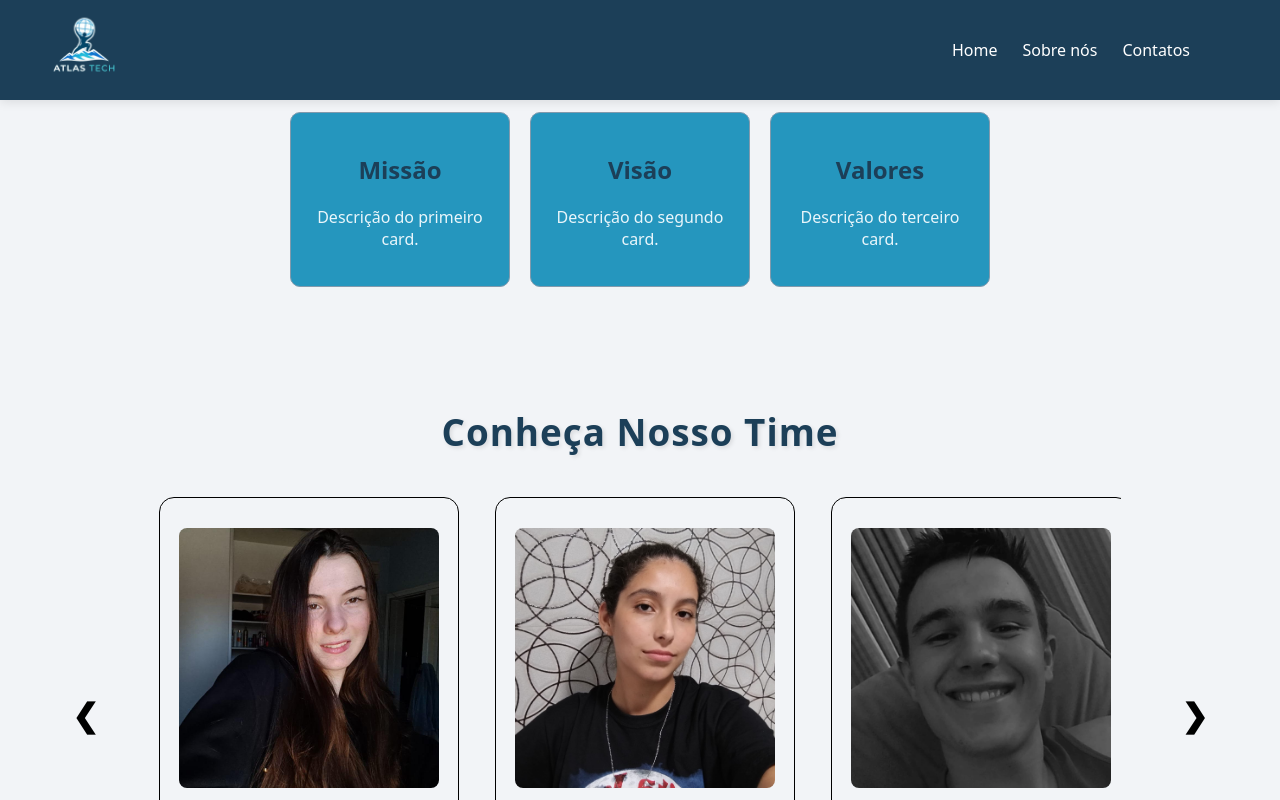
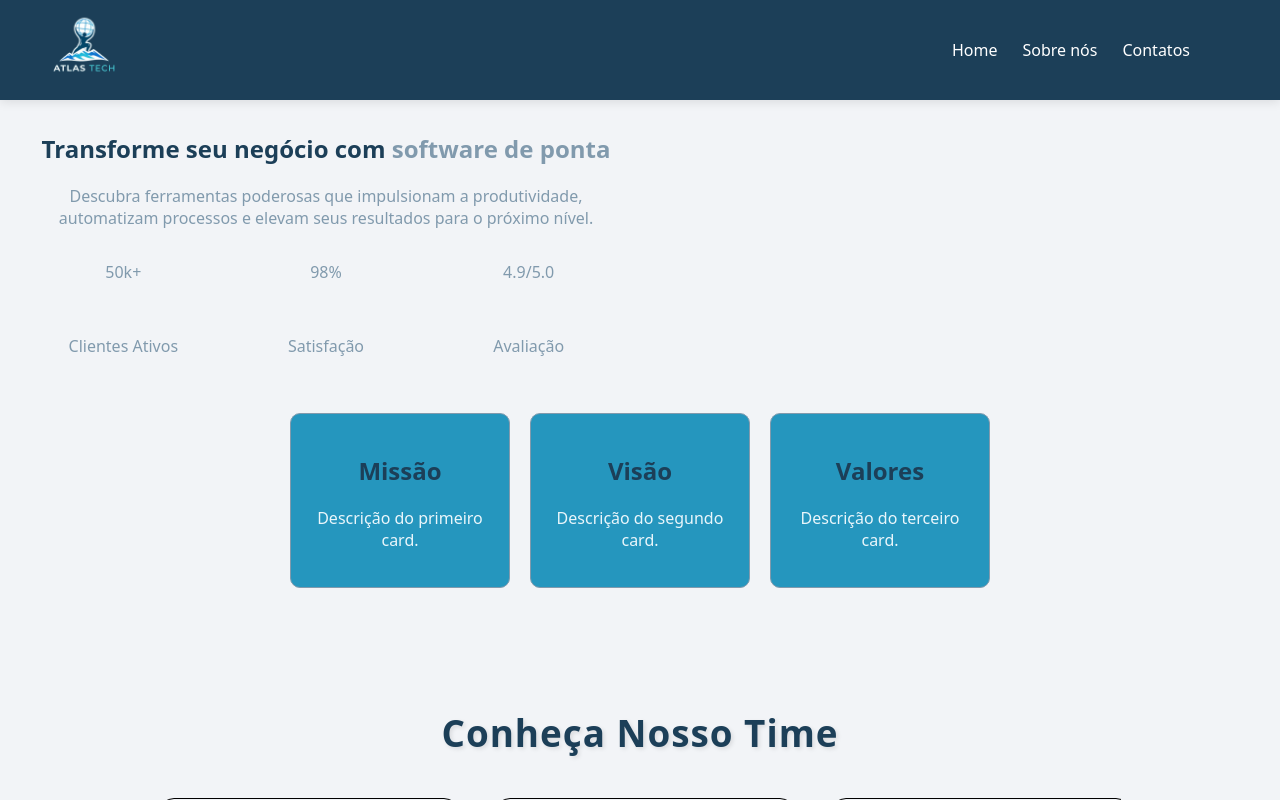
Before and after one commit to lauralefaccin/Atlas-Tech, a React app in the folder frontend/: page / in a window 1280 px wide. Shown: the top 800 px of the page. Built offline with nearby package versions, Linux system fonts and the light colour scheme; the HTML template or start-up script is replaced by a standard one.

Commit message:
Inicio do hero

```diff
--- a/frontend/src/App.css
+++ b/frontend/src/App.css
@@ -649,3 +649,25 @@ nav a:hover {
     align-items: flex-start;
   }
 }
+
+#grid-hero{
+  display: grid;
+  grid-template-columns: 1fr 1fr;
+  grid-template-rows: auto;
+  gap: 40px;
+  align-items: center;
+}
+#texto-hero{
+  grid-column: 1/2;
+  grid-row: 1/2;
+}
+#imagem-hero{
+  grid-column: 2/3;
+  grid-row: 1/2;
+}
+#descricao-hero{
+  display: grid;
+  grid-template-columns: 1fr 1fr 1fr;
+  grid-template-rows: 1fr 1fr;
+  gap: 20px;
+}
--- a/frontend/src/App.jsx
+++ b/frontend/src/App.jsx
@@ -136,7 +136,25 @@ function App() {
         </nav>
       </header>
 
-      <div id="hero"></div>
+      <div id="hero">
+        <div id="grid-hero">
+          <div id="texto-hero">
+            <h2>Transforme seu negócio com <span>software de ponta</span></h2>
+            <p>Descubra ferramentas poderosas que impulsionam a produtividade, automatizam processos e elevam seus resultados para o próximo nível.</p>
+            <div id="descricao-hero">
+              <p className="descricao-azul-hero">50k+</p>
+              <p className="descricao-azul-hero">98%</p>
+              <p className="descricao-azul-hero">4.9/5.0</p>
+              <p>Clientes Ativos</p>
+              <p>Satisfação</p>
+              <p>Avaliação</p>
+            </div>
+          </div>
+          <div id="imagem-hero">
+
+          </div>
+        </div>
+      </div>
 
       {/* ================= CARDS ================= */}
       <div id="cards">
```
Also changed, not shown: 1 other file (tests, documents, lock files or other folders).
